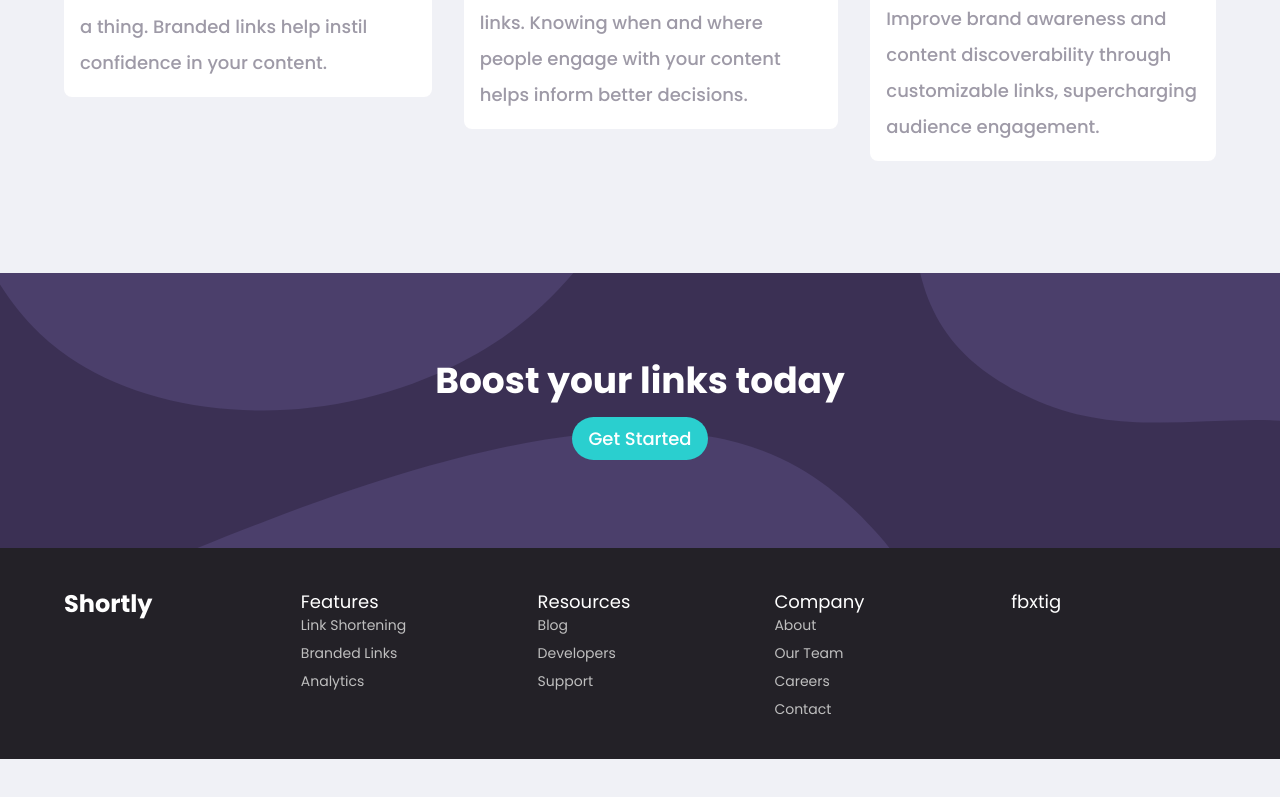
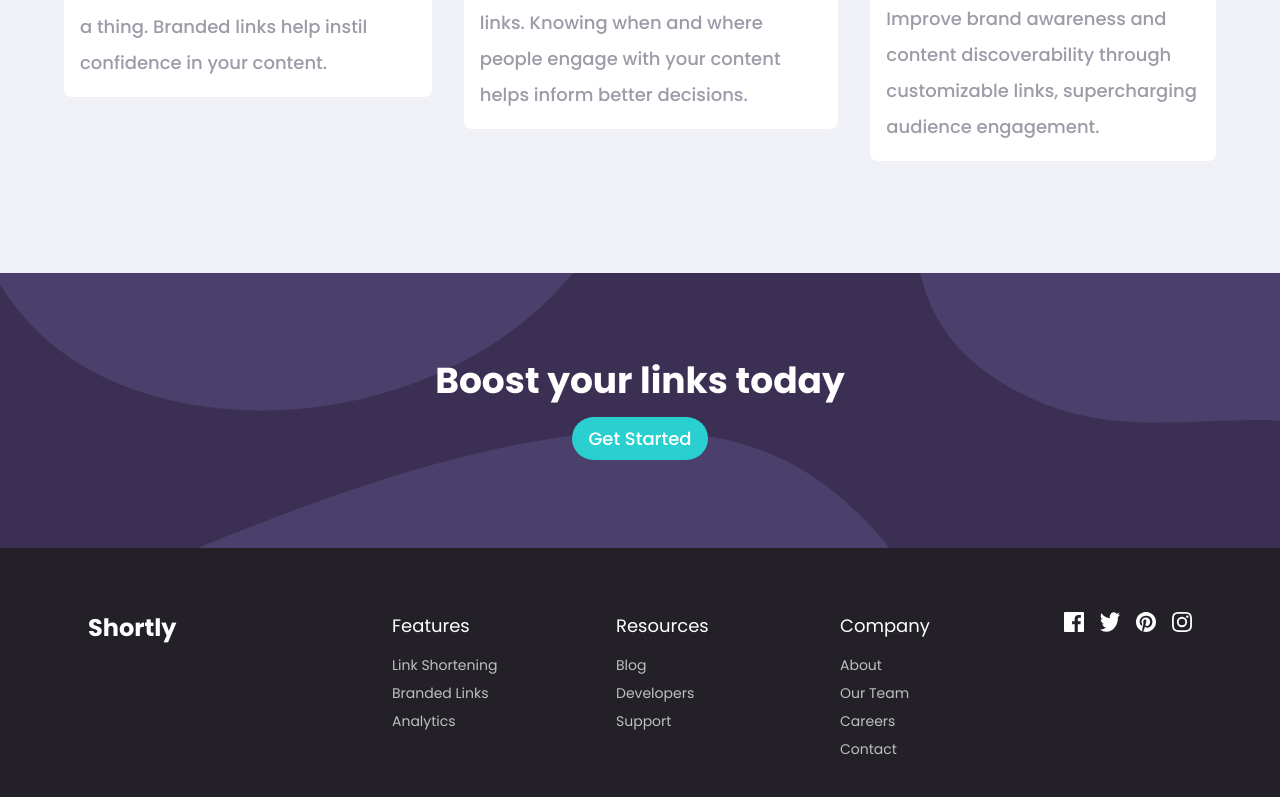
Before and after one commit to geliettech/shortly, a React (Vite) app: page / in a window 1280 px wide. Shown: the part 1416-2213 px from the top of the page. Before the commit the page ends 2175 px from the top, so only its background shows below. Built offline with nearby package versions, Linux system fonts and the light colour scheme.

Commit message:
massive modification

```diff
--- a/src/components/footer/footer.tsx
+++ b/src/components/footer/footer.tsx
@@ -18,21 +18,48 @@ const FooterItems = [
 const Footer = () => {
   return (
     <footer className="bg-gray-950 text-white px-6 py-10">
-      <div className="max-w-6xl mx-auto grid grid-cols-1 md:grid-cols-5 gap-8">
+      <div className="container flex justify-between">
         {/* Logo */}
         <div className="text-2xl font-bold">Shortly</div>
 
-        {/* Footer Links */}
-        {FooterItems.map((item) => (
-          <FooterCard key={item.title} title={item.title} text={item.text} />
-        ))}
 
-        {/* Social links */}
-        <div className="">
-          <a href="#" target="_blank" rel="noopener noreferrer">fb</a>
-          <a href="#" target="_blank" rel="noopener noreferrer">x</a>
-          <a href="#" target="_blank" rel="noopener noreferrer">t</a>
-          <a href="#" target="_blank" rel="noopener noreferrer">ig</a>
+        <div className="grid grid-cols-1 md:grid-cols-4 gap-24">
+          {/* Footer Links */}
+          {FooterItems.map((item) => (
+            <FooterCard key={item.title} title={item.title} text={item.text} />
+          ))}
+
+          {/* Social links */}
+          <div className="flex gap-4">
+            <a href="#" target="_blank" rel="noopener noreferrer">
+              <img
+                src="images/icon-facebook.svg"
+                alt="facebook"
+                className="w-5 h-5"
+              />
+            </a>
+            <a href="#" target="_blank" rel="noopener noreferrer">
+              <img
+                src="images/icon-twitter.svg"
+                alt="facebook"
+                className="w-5 h-5"
+              />
+            </a>
+            <a href="#" target="_blank" rel="noopener noreferrer">
+              <img
+                src="images/icon-pinterest.svg"
+                alt="facebook"
+                className="w-5 h-5"
+              />
+            </a>
+            <a href="#" target="_blank" rel="noopener noreferrer">
+              <img
+                src="images/icon-instagram.svg"
+                alt="facebook"
+                className="w-5 h-5"
+              />
+            </a>
+          </div>
         </div>
       </div>
     </footer>
--- a/src/components/footer/footerCard.tsx
+++ b/src/components/footer/footerCard.tsx
@@ -8,8 +8,8 @@ interface FooterCardProps {
 const FooterCard = ({ title, text }: FooterCardProps) => {
   return (
     <div className="">
-      <h3>{title}</h3>
-      <ul className="space-y-2">
+      <h3 className="">{title}</h3>
+      <ul className="space-y-2 mt-4">
         {text.map((item, index) => (
           <li
             key={index}
```
